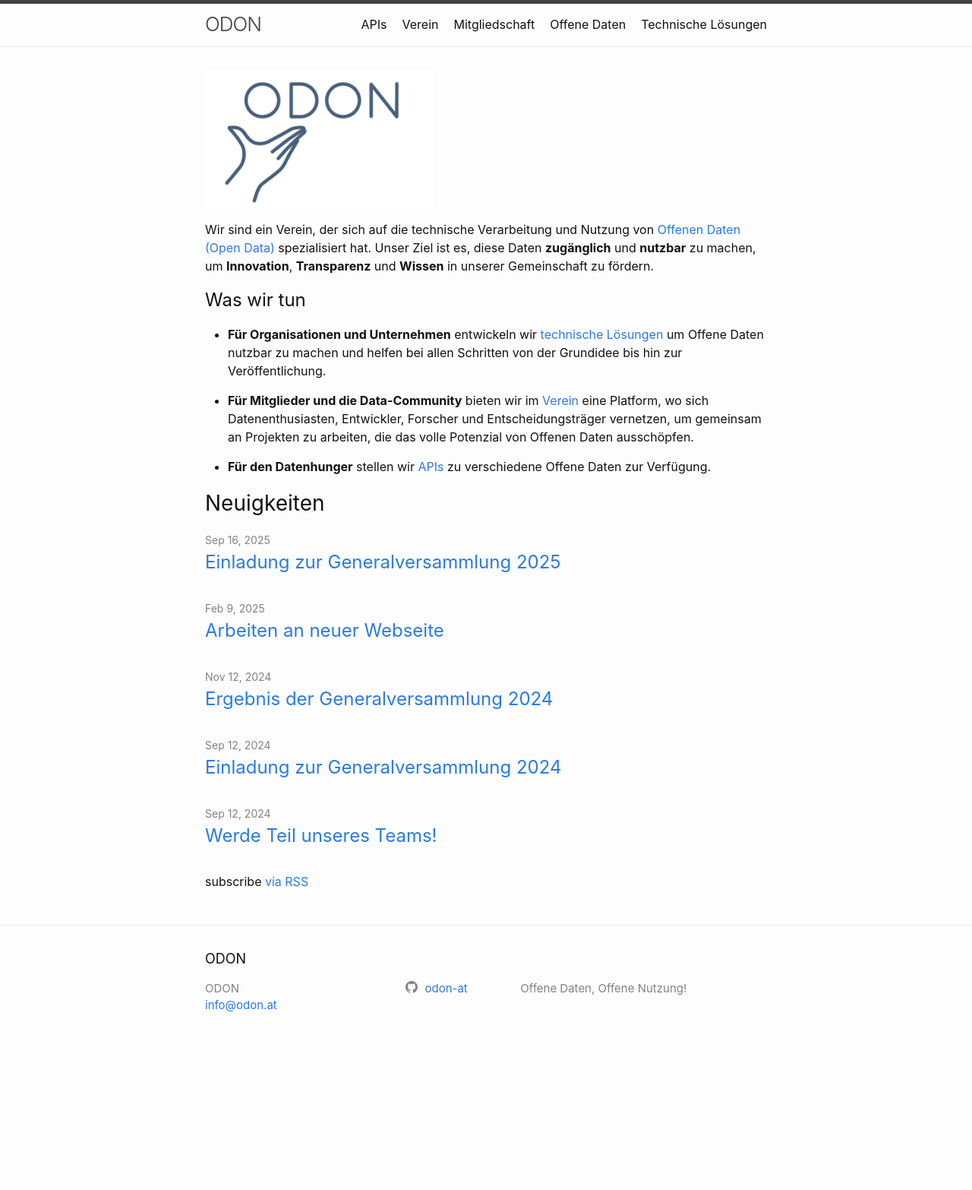
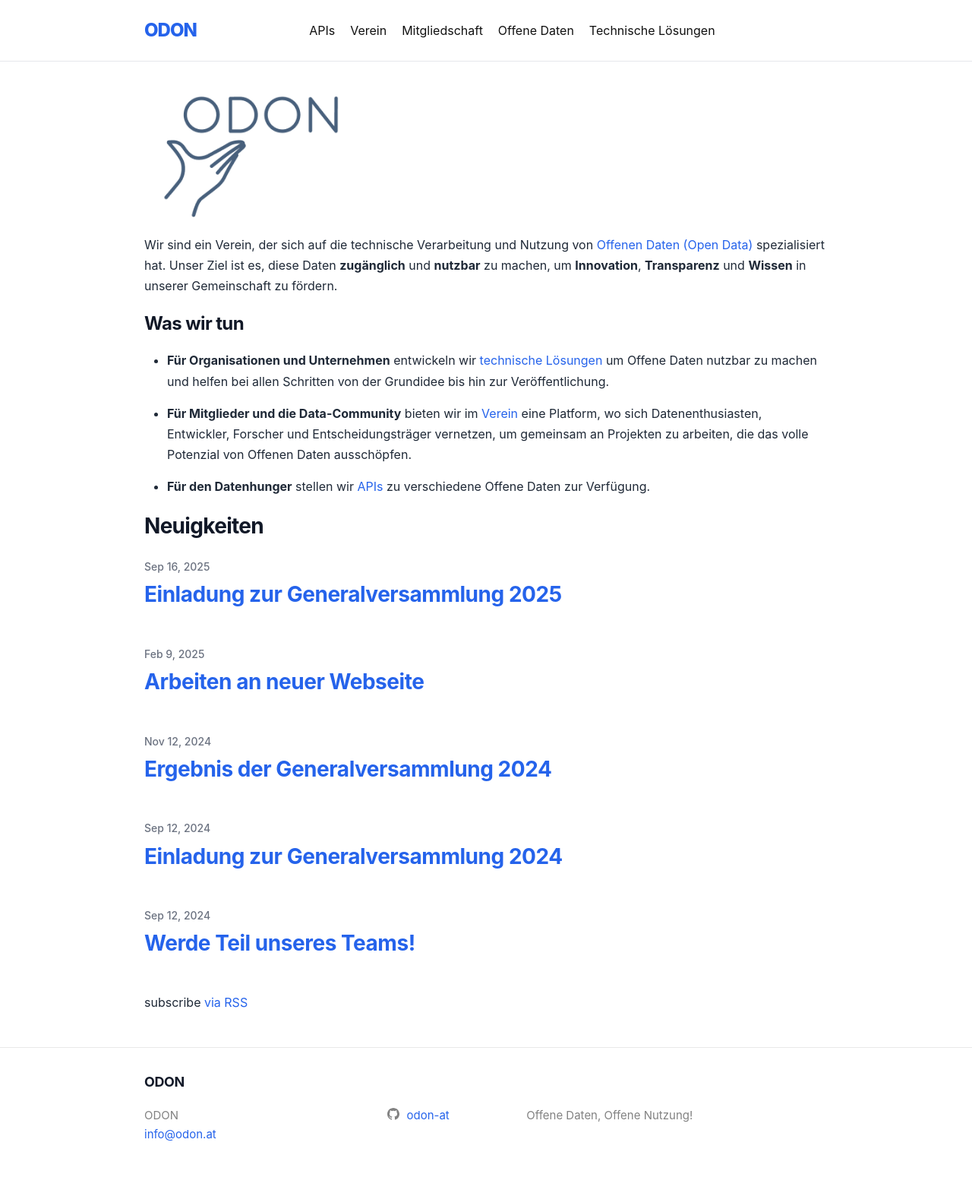
Before and after one commit to verein-odon/verein-odon.github.io, a Jekyll site: the page built from docs/index.md, in a window 1280 px wide. Shown: the whole page at 76% size. Built offline with Jekyll 4.4.1, drawn with Linux system fonts in a browser that asks for light colours; before the commit the page ends 1395 px from its top, so only the background shows below that.

Commit message:
Work on styling

```diff
--- a/docs/assets/main.scss
+++ b/docs/assets/main.scss
@@ -3,3 +3,132 @@
 ---
 
 @import "minima";
+
+:root {
+  /* Modern Font Stack */
+  --font-stack-heading: 'Inter', -apple-system, BlinkMacSystemFont, "Segoe UI", Roboto, Helvetica, Arial, sans-serif;
+  --font-stack-body: 'Inter', -apple-system, BlinkMacSystemFont, "Segoe UI", Roboto, Helvetica, Arial, sans-serif;
+
+  /* Modern Color Palette (A sleek dark blue/grey vibe) */
+  --brand-color: #2563eb;     /* A vibrant blue for links */
+  --text-color: #1f2937;      /* Soft near-black, less harsh than #000 */
+  --bg-color: #ffffff;
+  --code-bg: #f3f4f6;         /* Light grey for code blocks */
+  --header-bg: #ffffff;
+  --border-color: #e5e7eb;
+}
+
+/* --- Overriding Minima Defaults --- */
+
+body {
+  font-family: var(--font-stack-body);
+  color: var(--text-color);
+  background-color: var(--bg-color);
+  line-height: 1.7; /* More whitespace between lines */
+}
+
+h1, h2, h3, h4, h5, h6 {
+  font-family: var(--font-stack-heading);
+  font-weight: 700;
+  letter-spacing: -0.025em; /* Tighter tracking for headings looks modern */
+  color: #111827; /* Slightly darker headings */
+}
+
+a, .site-title, .page-link {
+  color: var(--brand-color);
+  text-decoration: none; /* Remove underlines by default */
+  transition: color 0.2s ease-in-out;
+}
+
+a:hover {
+  text-decoration: underline;
+  color: darken(#2563eb, 15%);
+}
+
+/* --- Layout & Spacing Tweaks --- */
+
+/* Make the main container wider */
+.wrapper {
+  max-width: 900px; /* Increased from Minima default */
+  padding-left: 30px;
+  padding-right: 30px;
+}
+
+/* Modernize the header */
+.site-header {
+  border-top: none; /* Remove Minima's top green bar */
+  border-bottom: 1px solid var(--border-color);
+  min-height: 80px; /* Taller header */
+  background: var(--header-bg);
+  /* Center items vertically */
+  display: flex;
+  align-items: center;
+
+  .wrapper {
+     display: flex;
+     align-items: center;
+     justify-content: space-between;
+     width: 100%;
+  }
+}
+
+.site-title {
+  font-weight: 800;
+  font-size: 24px;
+  letter-spacing: -1px;
+}
+
+/* Modernize post lists on the homepage */
+.post-list > li {
+  margin-bottom: 40px; /* More space between posts */
+}
+
+.post-meta {
+  font-size: 14px;
+  color: #6b7280; /* Lighter grey for metadata */
+  font-weight: 500;
+}
+
+.post-link {
+  font-size: 28px;
+  font-weight: 700;
+  display: block;
+  margin-bottom: 8px;
+}
+
+/* Modernize code blocks */
+pre, code {
+    font-family: 'Fira Code', 'Roboto Mono', monospace; /* Use a nice monospaced font if you have it loaded */
+    background-color: var(--code-bg);
+    border: 1px solid var(--border-color);
+    border-radius: 8px; /* Rounded corners! Very modern. */
+}
+
+.highlighter-rouge .highlight {
+    background-color: var(--code-bg);
+    border-radius: 8px;
+}
+
+/* --- DARK MODE --- */
+/* This media query detects if the user's OS is set to Dark Mode */
+@media (prefers-color-scheme: dark) {
+  :root {
+    /* Redefine the variables for dark settings */
+    --text-color: #e5e7eb;  /* Light grey text */
+    --bg-color: #111827;    /* Deep dark blue-grey background */
+    --code-bg: #1f2937;     /* Slightly lighter for code blocks */
+    --header-bg: #111827;
+    --border-color: #374151;
+    --brand-color: #60a5fa; /* Lighter blue for contrast against dark bg */
+  }
+
+  h1, h2, h3, h4, h5, h6 {
+      color: #ffffff;
+  }
+
+  /* Adjust syntax highlighting for dark mode if necessary */
+  .highlighter-rouge .highlight {
+      background-color: var(--code-bg);
+      border-color: var(--border-color);
+  }
+}
```
